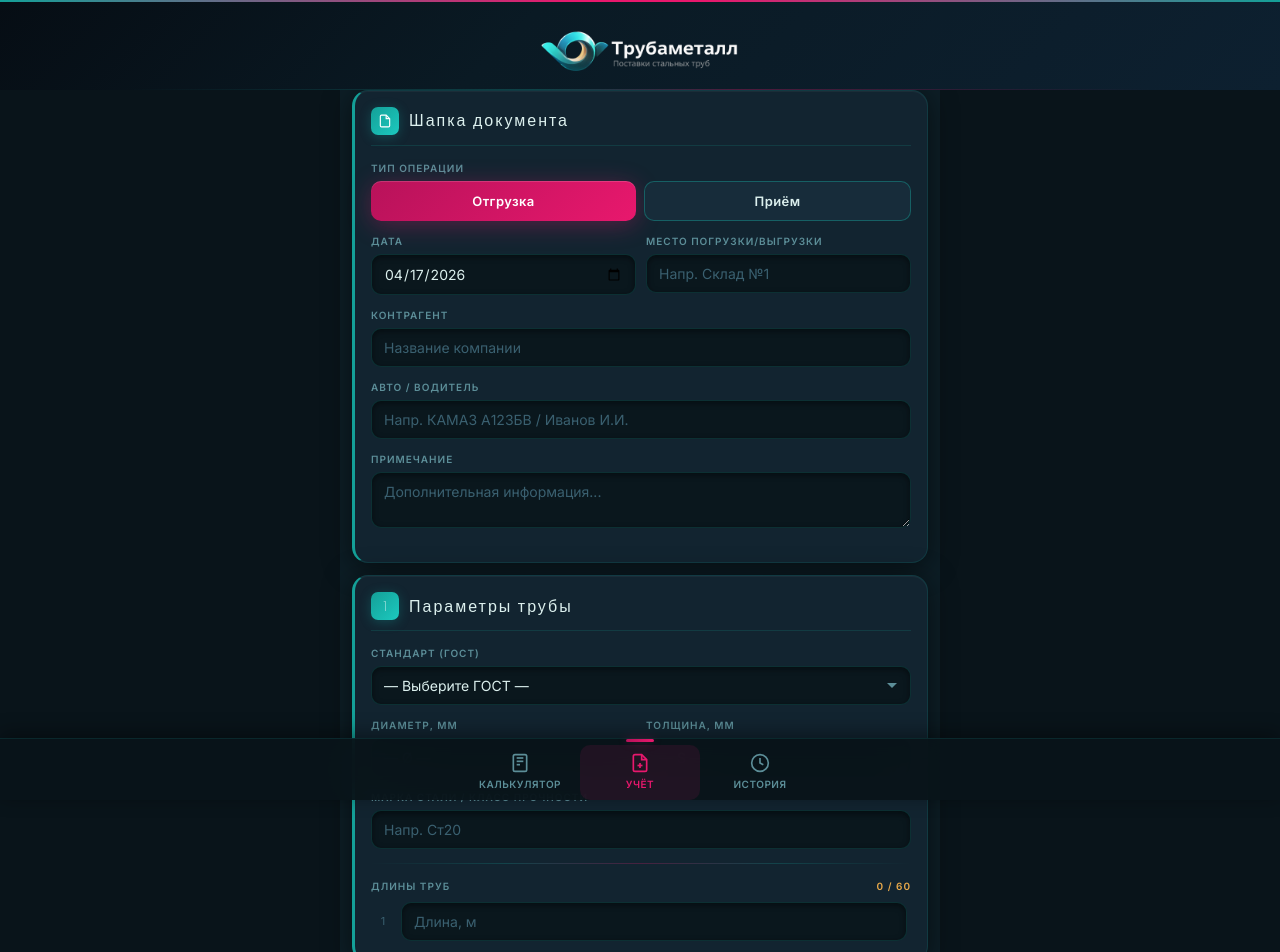
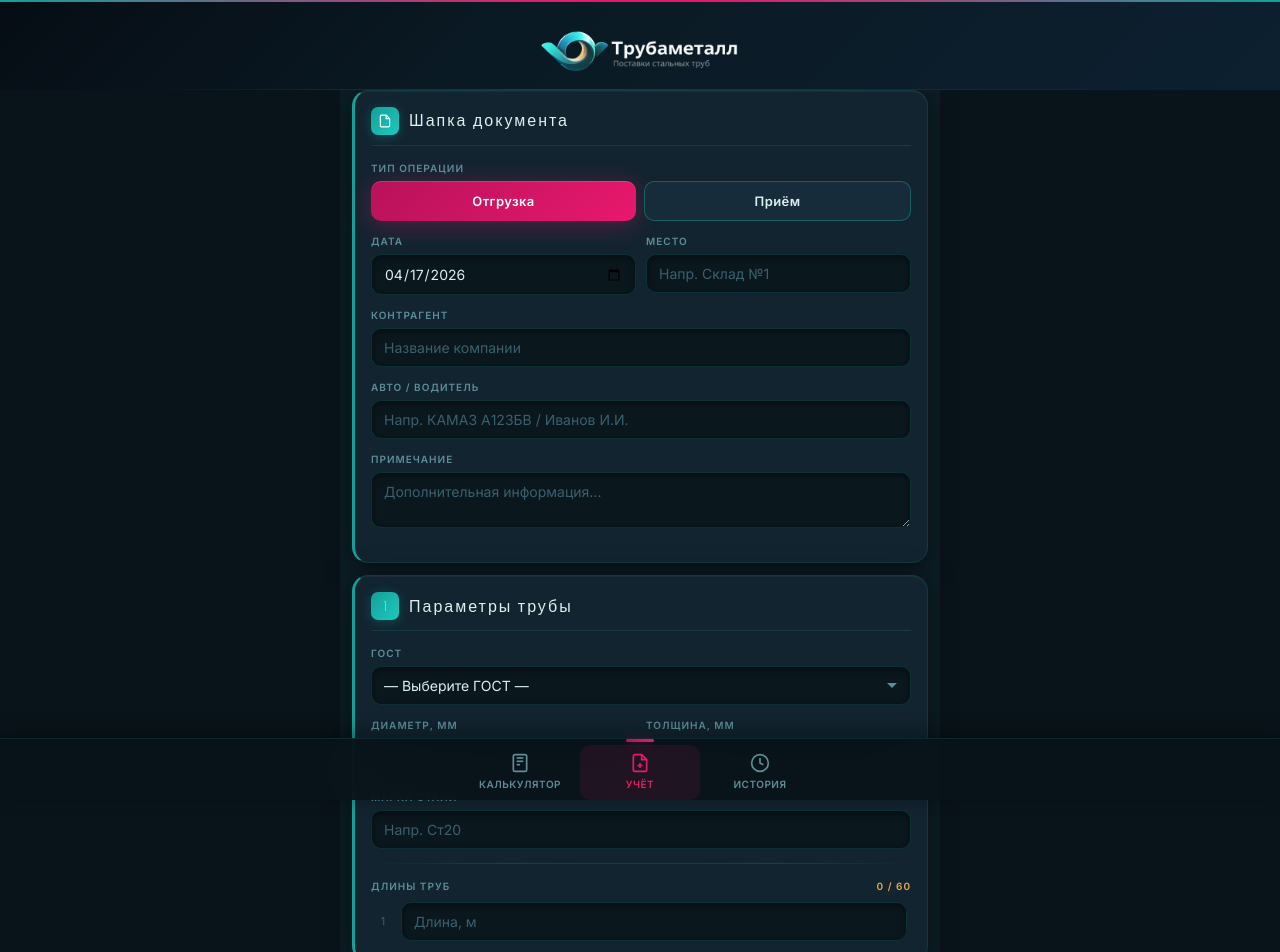
Before and after one commit to DmitriStarCHE/trubcheck, a React (Vite) app in the folder pipe-tracker-pro/: page /accounting in a window 1280 px wide. Shown: the top 952 px of the page. Built offline with nearby package versions, Linux system fonts and the light colour scheme.

Commit message:
fix: shorten form labels to prevent wrapping on mobile

```diff
--- a/pipe-tracker-pro/src/pages/AccountingPage.jsx
+++ b/pipe-tracker-pro/src/pages/AccountingPage.jsx
@@ -337,7 +337,7 @@ export default function AccountingPage() {
             {errors.date && <span className="field-error">{errors.date}</span>}
           </div>
           <div className="form-group">
-            <label className="form-label">Место погрузки/выгрузки</label>
+            <label className="form-label">Место</label>
             <input type="text" placeholder="Напр. Склад №1" value={location} onChange={(e) => setLocation(e.target.value)} />
           </div>
         </div>
@@ -359,7 +359,7 @@ export default function AccountingPage() {
         </div>
 
         <div className="form-group">
-          <label className="form-label">Авто / Водитель</label>
+          <label className="form-label">Авто / водитель</label>
           <input type="text" placeholder="Напр. КАМАЗ А123БВ / Иванов И.И." value={vehicle} onChange={(e) => setVehicle(e.target.value)} />
         </div>
 
@@ -393,7 +393,7 @@ export default function AccountingPage() {
             </div>
 
             <div className="form-group">
-              <label className="form-label">Стандарт (ГОСТ)</label>
+              <label className="form-label">ГОСТ</label>
               <select value={pt.gost} onChange={(e) => updatePipeType(pi, 'gost', e.target.value)}>
                 <option value="">— Выберите ГОСТ —</option>
                 {gostKeys.map(k => <option key={k} value={k}>{k}</option>)}
@@ -432,7 +432,7 @@ export default function AccountingPage() {
             </div>
 
             <div className="form-group">
-              <label className="form-label">Марка стали / Класс прочности</label>
+              <label className="form-label">Марка стали</label>
               <input type="text" placeholder="Напр. Ст20" value={pt.steelGrade} onChange={(e) => updatePipeType(pi, 'steelGrade', e.target.value)} />
             </div>
 
```
